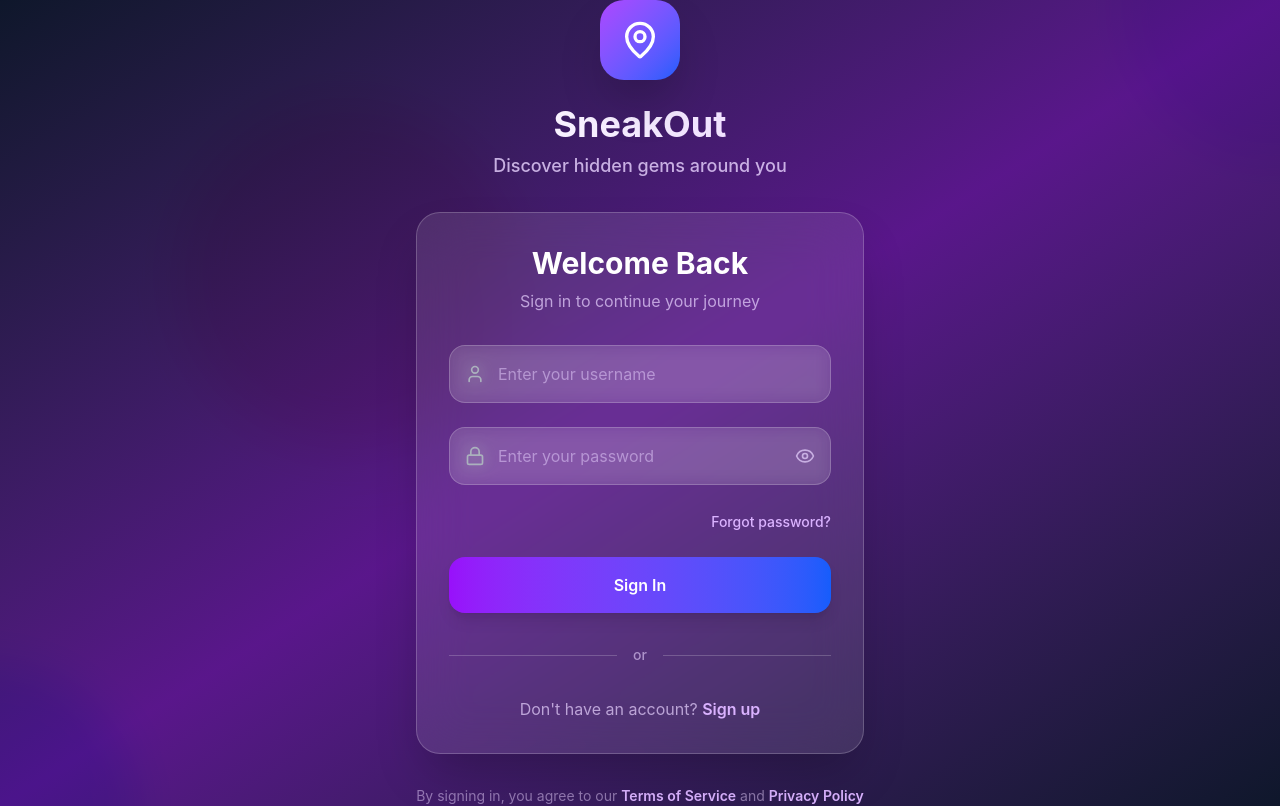
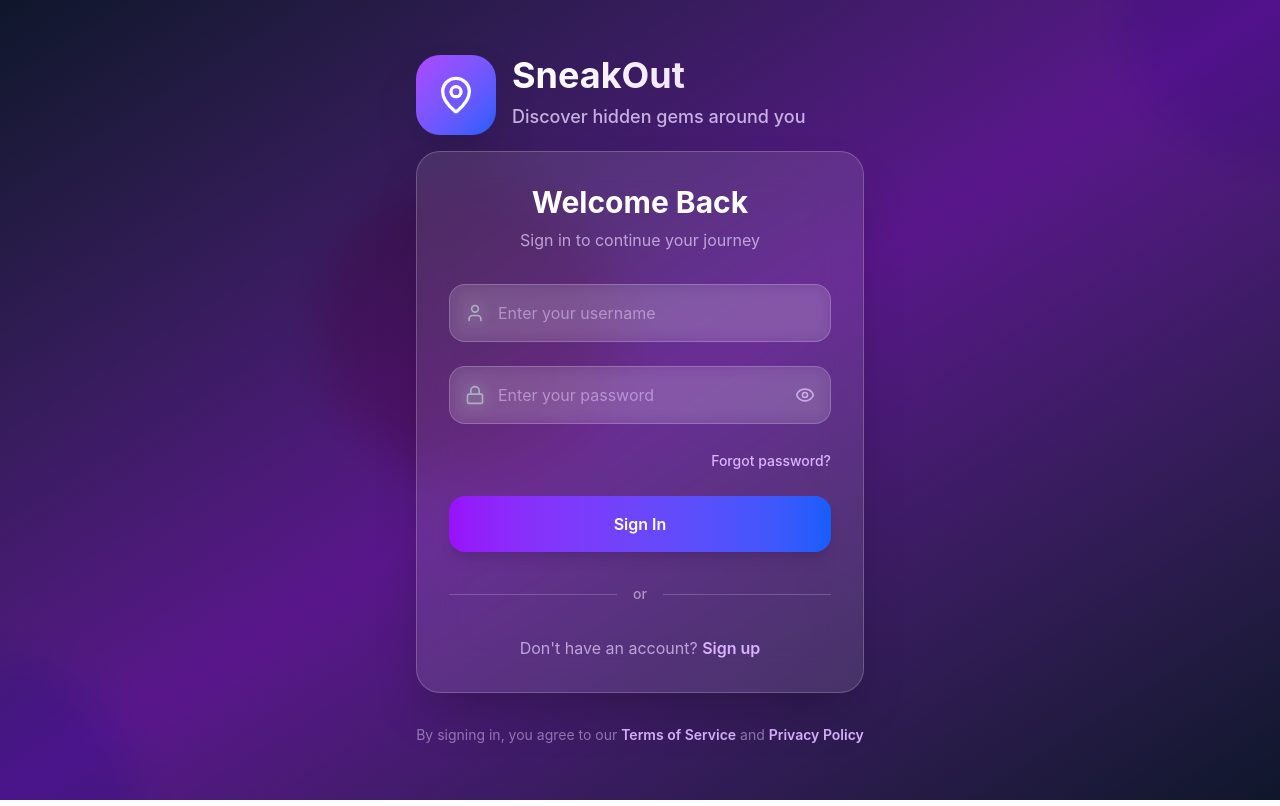
Before and after one commit to ANIKETHPAWAR/SneakOut, a React (Vite) app in the folder client/: page / in a window 1280 px wide. Built offline with nearby package versions, Linux system fonts and the light colour scheme; the HTML template or start-up script is replaced by a standard one.

Commit message:
Ui changes

```diff
--- a/client/src/components/Login.jsx
+++ b/client/src/components/Login.jsx
@@ -40,22 +40,25 @@ const Login = () => {
     <div className="min-h-screen flex items-center justify-center bg-gradient-to-br from-slate-900 via-purple-900 to-slate-900 relative overflow-hidden">
       {/* Animated background elements */}
       <div className="absolute inset-0 overflow-hidden">
-        <div className="absolute -top-40 -right-40 w-80 h-80 bg-purple-500 rounded-full mix-blend-multiply filter blur-xl opacity-20 animate-blob"></div>
+        <div className="absolute -top-40 -right-40 w-80 h-80 bg-purple-500 rounded-full mix-blend-multiply filter blur-xl opacity-30 animate-blob"></div>
         <div className="absolute -bottom-40 -left-40 w-80 h-80 bg-blue-500 rounded-full mix-blend-multiply filter blur-xl opacity-20 animate-blob animation-delay-2000"></div>
-        <div className="absolute top-40 left-40 w-80 h-80 bg-pink-500 rounded-full mix-blend-multiply filter blur-xl opacity-20 animate-blob animation-delay-4000"></div>
+        <div className="absolute top-40 left-80 w-80 h-80 bg-pink-500 rounded-full mix-blend-multiply filter blur-xl opacity-40 animate-blob animation-delay-2000"></div>
       </div>
 
       {/* Main container */}
       <div className="relative z-10 w-full max-w-md mx-4">
         {/* Logo/Brand Section */}
-        <div className="text-center mb-8 fade-in">
-          <div className="inline-flex items-center justify-center w-20 h-20 bg-gradient-to-br from-purple-500 to-blue-600 rounded-3xl mb-6 shadow-2xl transform hover:scale-105 transition-all duration-300">
+        <div className="text-base mb-2 flex fade-in">
+          <div className="inline-flex  items-center justify-center w-20 h-20 bg-gradient-to-br from-purple-500 to-blue-600 rounded-3xl mb-2 shadow-2xl transform hover:scale-105 transition-all duration-300">
             <MapPin className="w-10 h-10 text-white" />
+
           </div>
+          <div className='items-center justify-center ml-4'>
           <h1 className="text-4xl font-bold bg-gradient-to-r from-white to-purple-200 bg-clip-text text-transparent mb-2">
             SneakOut
           </h1>
-          <p className="text-purple-200/80 text-lg font-medium">Discover hidden gems around you</p>
+
+          <p className="text-purple-200/80 text-lg font-medium">Discover hidden gems around you</p></div>
         </div>
 
         {/* Login Form Card */}
```
